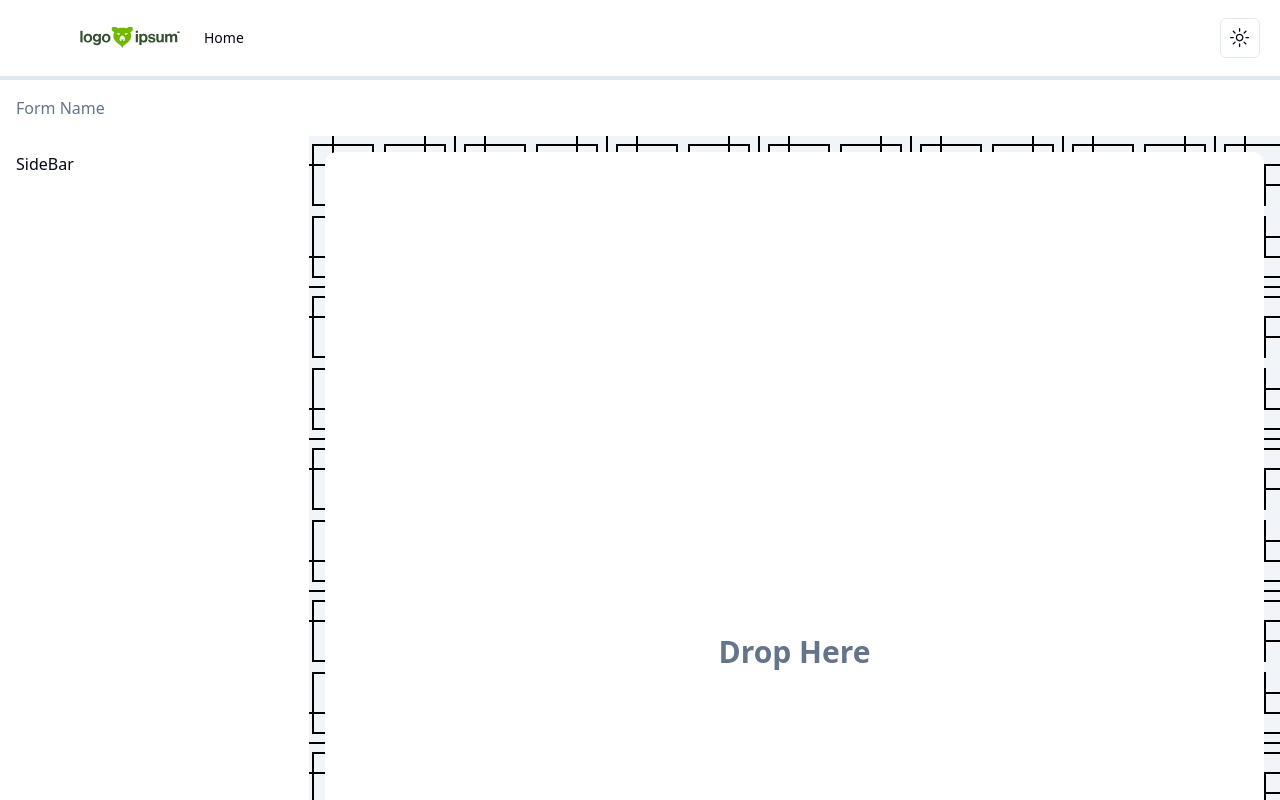
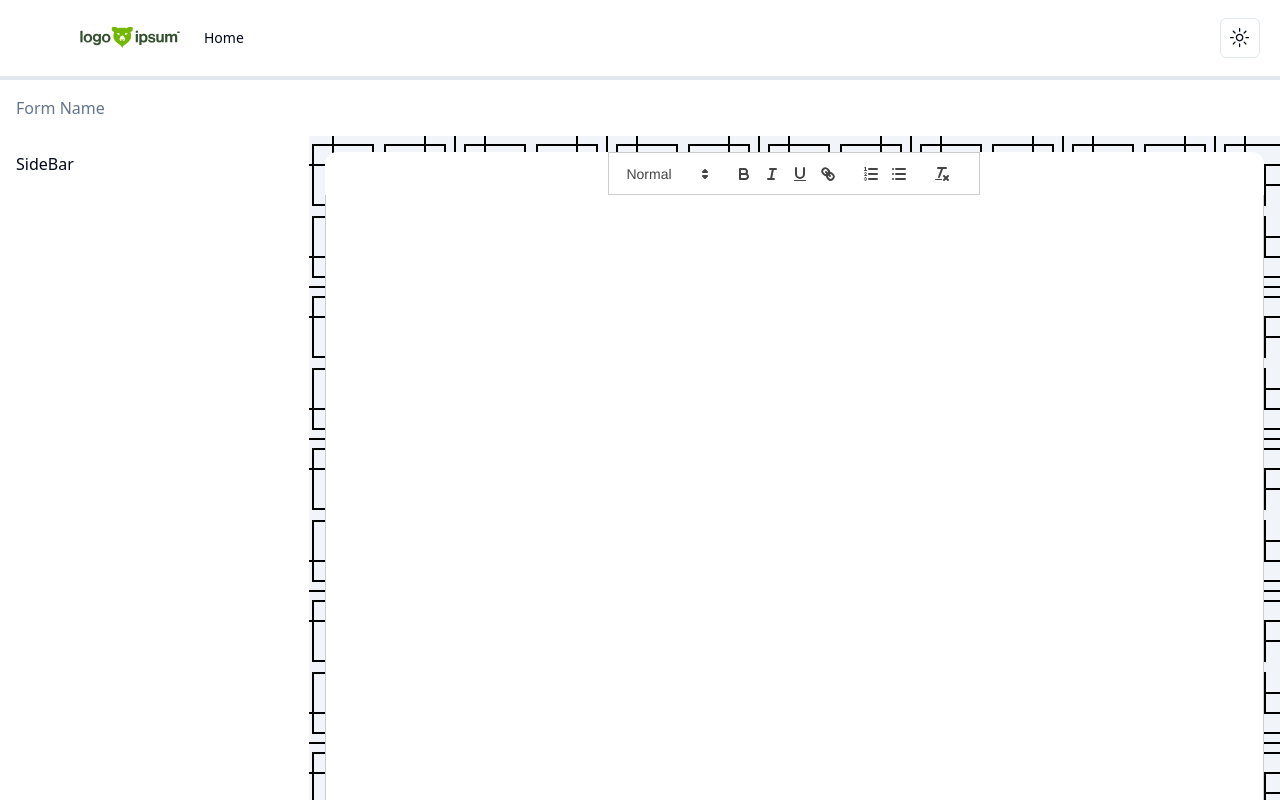
Before and after one commit to Quouou/Document-Generator, a Next.js app: page /document in a window 1280 px wide. Shown: the top 800 px of the page. Built offline with nearby package versions, Linux system fonts and the light colour scheme.

Commit message:
QuillEditor implemented

```diff
--- a/src/components/designer.tsx
+++ b/src/components/designer.tsx
@@ -3,6 +3,7 @@
 import React from "react";
 import { SideBar } from "./sidebar";
 import { useDroppable } from "@dnd-kit/core";
+import QuillEditor from "./quill";
 
 export function Designer() {
   const droppable = useDroppable({
@@ -16,9 +17,8 @@ export function Designer() {
       <SideBar />
       <div className="p-4 w-full">
         <div className="bg-background max-w-[1200x] h-[1000px] m-auto rounded-xl flex flex-col flex-grow items-center justify-start flex-1 overflow-y-auto">
-          <p className="text-3xl text-muted-foreground flex flex-grow items-center font-bold">
-            Drop Here
-          </p>
+          <QuillEditor />
+          <p className="text-3xl text-muted-foreground flex flex-grow items-center font-bold"></p>
         </div>
       </div>
     </div>
--- a/src/components/quill.tsx
+++ b/src/components/quill.tsx
@@ -16,7 +16,7 @@ const QuillEditor = () => {
     }
   }, []);
 
-  return <div ref={editorRef} style={{ height: "400px" }} />;
+  return <div ref={editorRef} className="w-full h-full" />;
 };
 
 export default QuillEditor;
```
